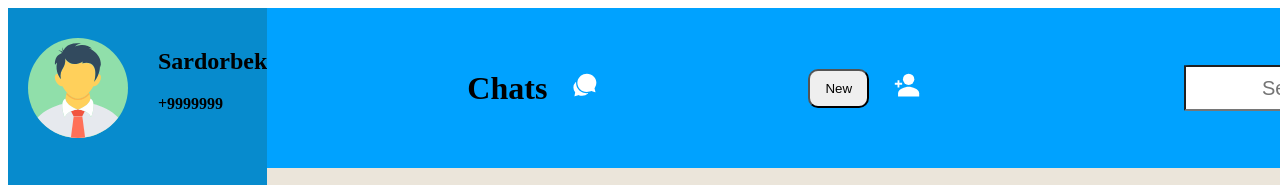
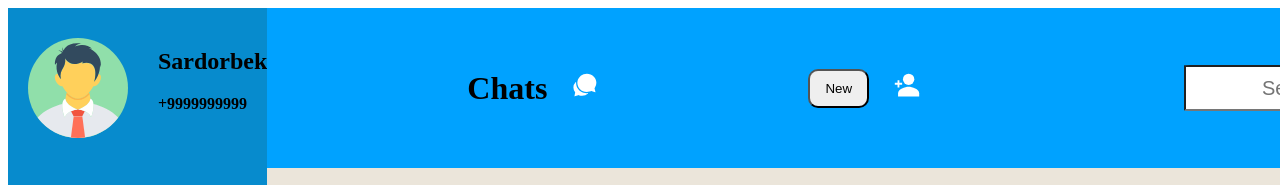
Before and after one commit to NizamovSardorbek/telegram, a React (Create React App) app: page / in a window 1280 px wide. Shown: the top 185 px of the page. Built offline with nearby package versions, Linux system fonts and the light colour scheme.

Commit message:
newstarts

```diff
--- a/src/App.jsx
+++ b/src/App.jsx
@@ -116,7 +116,7 @@ export default function App() {
           <img src={Img} alt="aa" />
           <div>
             <h2>Sardorbek</h2>
-            <h4>+9999999</h4>
+            <h4>+9999999999</h4>
           </div>
         </ImageDiv>
         <UL open={open}>
```
